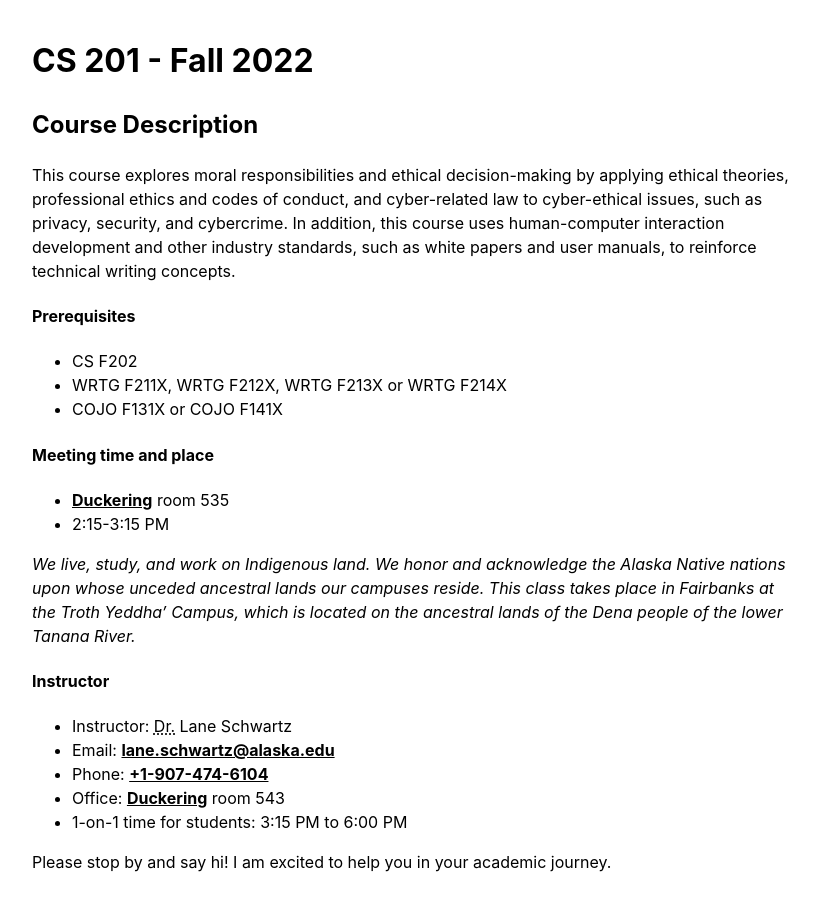
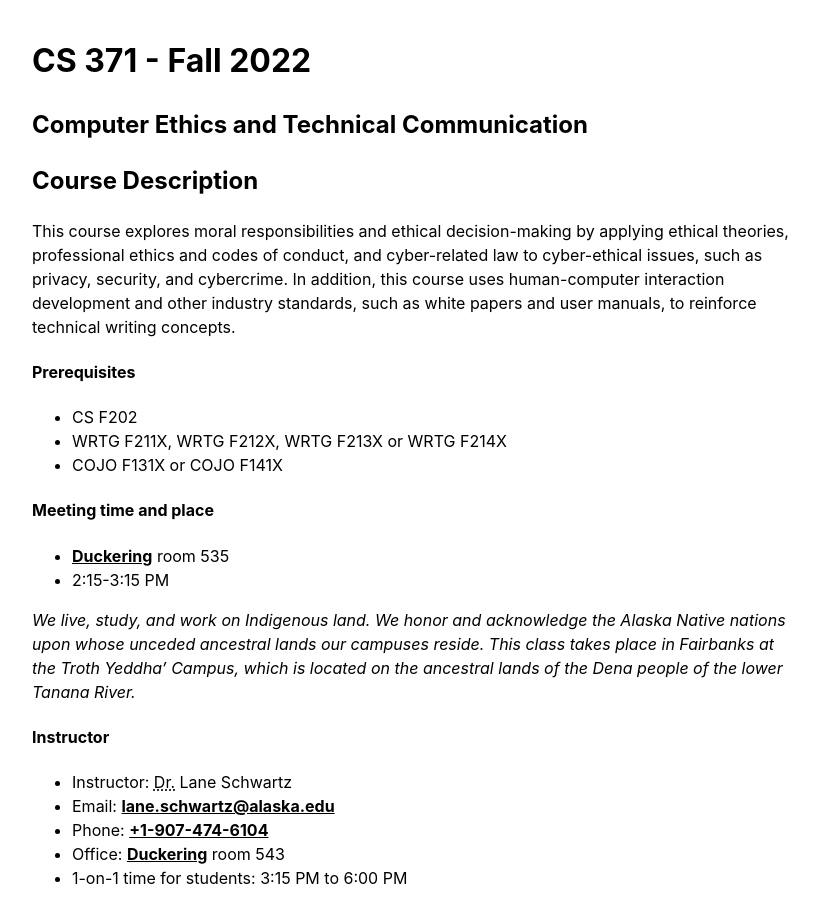
Before and after one commit to 2022-Fall-UAF-CS371/-2022-Fall-UAF-CS371.github.io, a Jekyll site: the page built from complete.md, in a window 1280 px wide and 900 px high. Shown: the whole window, without its empty margins (224-1043 px from the left). Built offline with Jekyll 4.4.1, drawn with Linux system fonts in a browser that asks for light colours; our own code applies the rules of GitHub Pages for plain Markdown files.

Commit message:
Fix title

```diff
--- a/_config.yml
+++ b/_config.yml
@@ -2,6 +2,7 @@ site: "CS 371"
 url: https://www.cs.uaf.edu/courses/cs371/2022-fall/
 title: "CS 371"
 description: "Computer Ethics and Technical Communication"
+semester: "Fall 2022"
 
 logistics:
     location:
--- a/complete.md
+++ b/complete.md
@@ -2,7 +2,9 @@
 layout: print
 ---
 
-# CS 201 - Fall 2022
+# {{ site.title }} - {{ site.semester }}
+
+## {{site.description}}
 
 {% include_relative course/description.md %}
 
```
